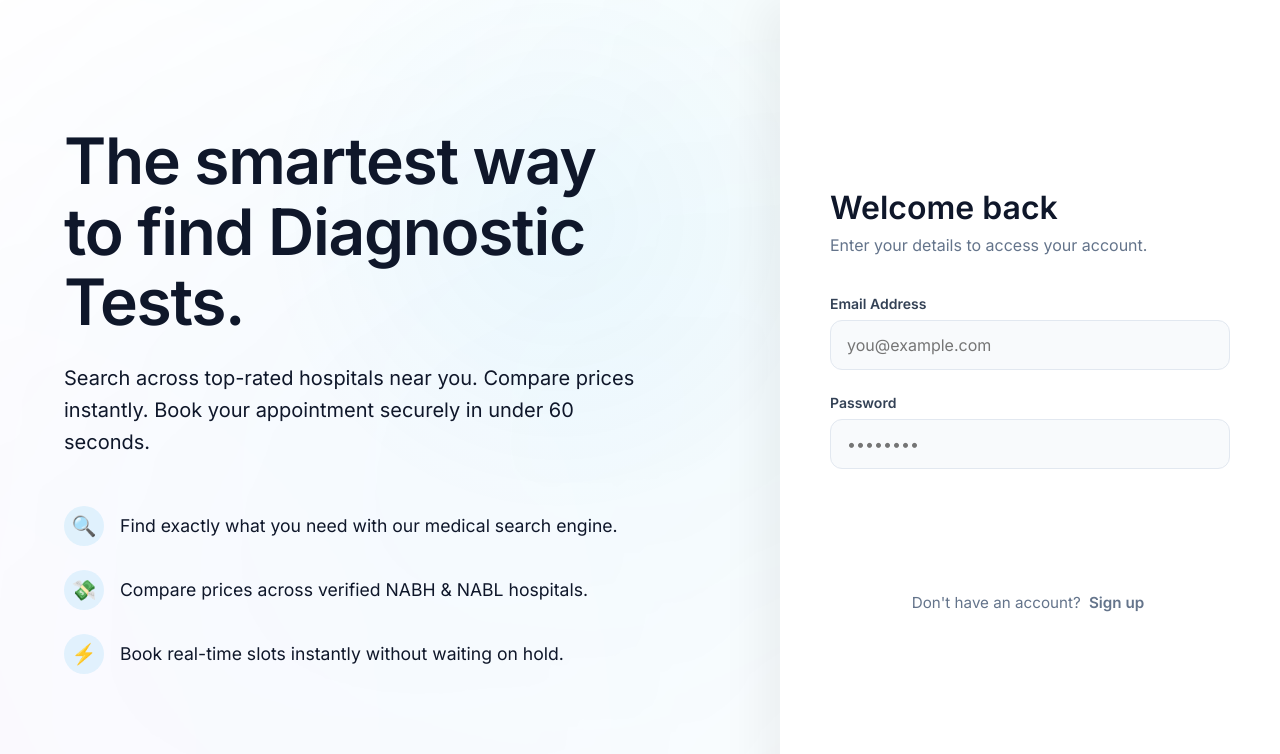
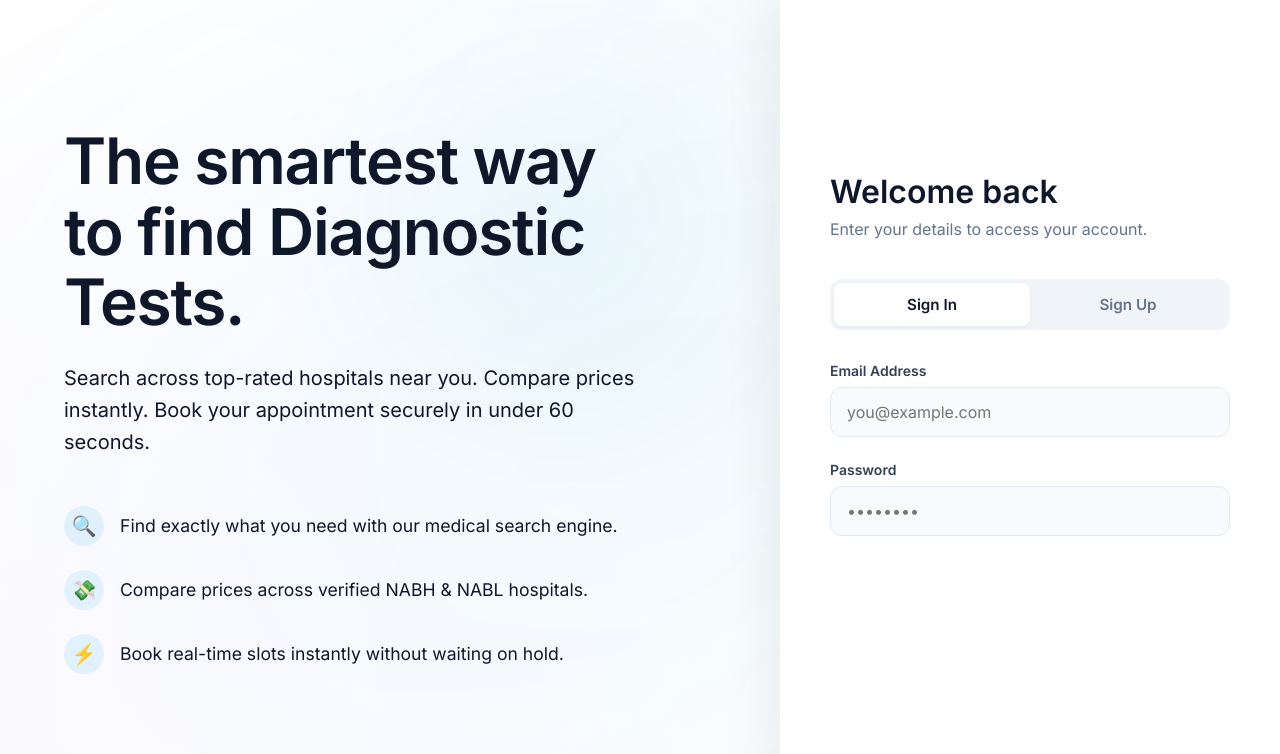
Before and after one commit to jatin-senpai/hospital-comparator, a React (Vite) app in the folder frontend/: page / in a window 1280 px wide. Shown: the top 754 px of the page. Built offline with nearby package versions, Linux system fonts and the light colour scheme; no server answers.

Commit message:
style: replace auth toggle text with proper tab buttons

```diff
--- a/frontend/src/pages/LandingPage.jsx
+++ b/frontend/src/pages/LandingPage.jsx
@@ -82,6 +82,21 @@ export default function LandingPage({ onSuccess }) {
             </p>
           </div>
 
+          <div className={styles.tabContainer}>
+            <button
+              className={`${styles.tab} ${isLogin ? styles.activeTab : ''}`}
+              onClick={() => { setIsLogin(true); setError(''); }}
+            >
+              Sign In
+            </button>
+            <button
+              className={`${styles.tab} ${!isLogin ? styles.activeTab : ''}`}
+              onClick={() => { setIsLogin(false); setError(''); }}
+            >
+              Sign Up
+            </button>
+          </div>
+
           {error && <div className={styles.error}>{error}</div>}
 
           <form onSubmit={handleSubmit}>
@@ -130,19 +145,6 @@ export default function LandingPage({ onSuccess }) {
                 : (isLogin ? 'Sign In' : 'Create Account')}
             </button>
           </form>
-
-          <p className={styles.toggleText}>
-            {isLogin ? "Don't have an account? " : "Already have an account? "}
-            <button
-              className={styles.toggleBtn}
-              onClick={() => {
-                setIsLogin(!isLogin);
-                setError('');
-              }}
-            >
-              {isLogin ? 'Sign up' : 'Sign in'}
-            </button>
-          </p>
         </div>
       </div>
     </div>
--- a/frontend/src/pages/LandingPage.module.css
+++ b/frontend/src/pages/LandingPage.module.css
@@ -162,26 +162,32 @@
   border: 1px solid #fecaca;
 }
 
-.toggleText {
-  text-align: center;
-  margin-top: 2rem;
-  color: #64748b;
-  font-size: 0.95rem;
+.tabContainer {
+  display: flex;
+  background-color: #f1f5f9;
+  border-radius: 12px;
+  padding: 0.25rem;
+  margin-bottom: 2rem;
 }
 
-.toggleBtn {
-  background: none;
-  border: none;
-  color: var(--color-primary);
+.tab {
+  flex: 1;
+  padding: 0.75rem;
+  text-align: center;
   font-weight: 600;
   font-size: 0.95rem;
+  color: #64748b;
+  background: transparent;
+  border: none;
+  border-radius: 8px;
   cursor: pointer;
-  padding: 0 0.25rem;
-  transition: color 0.2s ease;
+  transition: all 0.2s ease;
 }
 
-.toggleBtn:hover {
-  text-decoration: underline;
+.activeTab {
+  background-color: #ffffff;
+  color: var(--color-primary);
+  box-shadow: 0 2px 4px rgba(0, 0, 0, 0.05);
 }
 
 /* Background blob */
```
